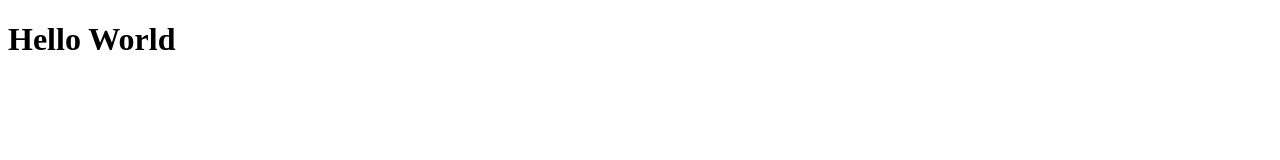
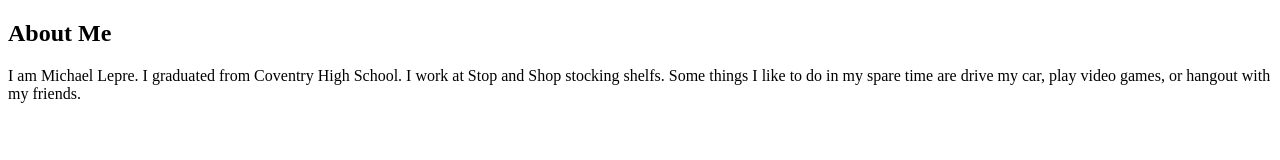
Before and after one commit to MichaelLepre/SE111, a plain HTML site: page w1/index.html in a window 1280 px wide. Drawn offline with Linux system fonts and the light colour scheme.

Commit message:
Week 1 assighment

```diff
--- a/w1/index.html
+++ b/w1/index.html
@@ -3,10 +3,15 @@
 <head>
     <meta charset="UTF-8">
     <meta name="viewport" content="width=device-width, initial-scale=1.0">
-    <title>Document</title>
+    <title>Title</title>
+    <meta name="author" content="Michael">
+    <meta name="description" content="week 1">
 </head>
 <body>
     <!--build your w1 first web page in here-->
-    <h1>Hello World</h1>
+    <h2>About Me</h2>
+    <p>I am Michael Lepre. I graduated from Coventry High School. I work at Stop and Shop stocking shelfs. Some things I like to do in my spare time are drive my car, play video games, or hangout with my friends.
+    </p>
+
 </body>
 </html>
```
